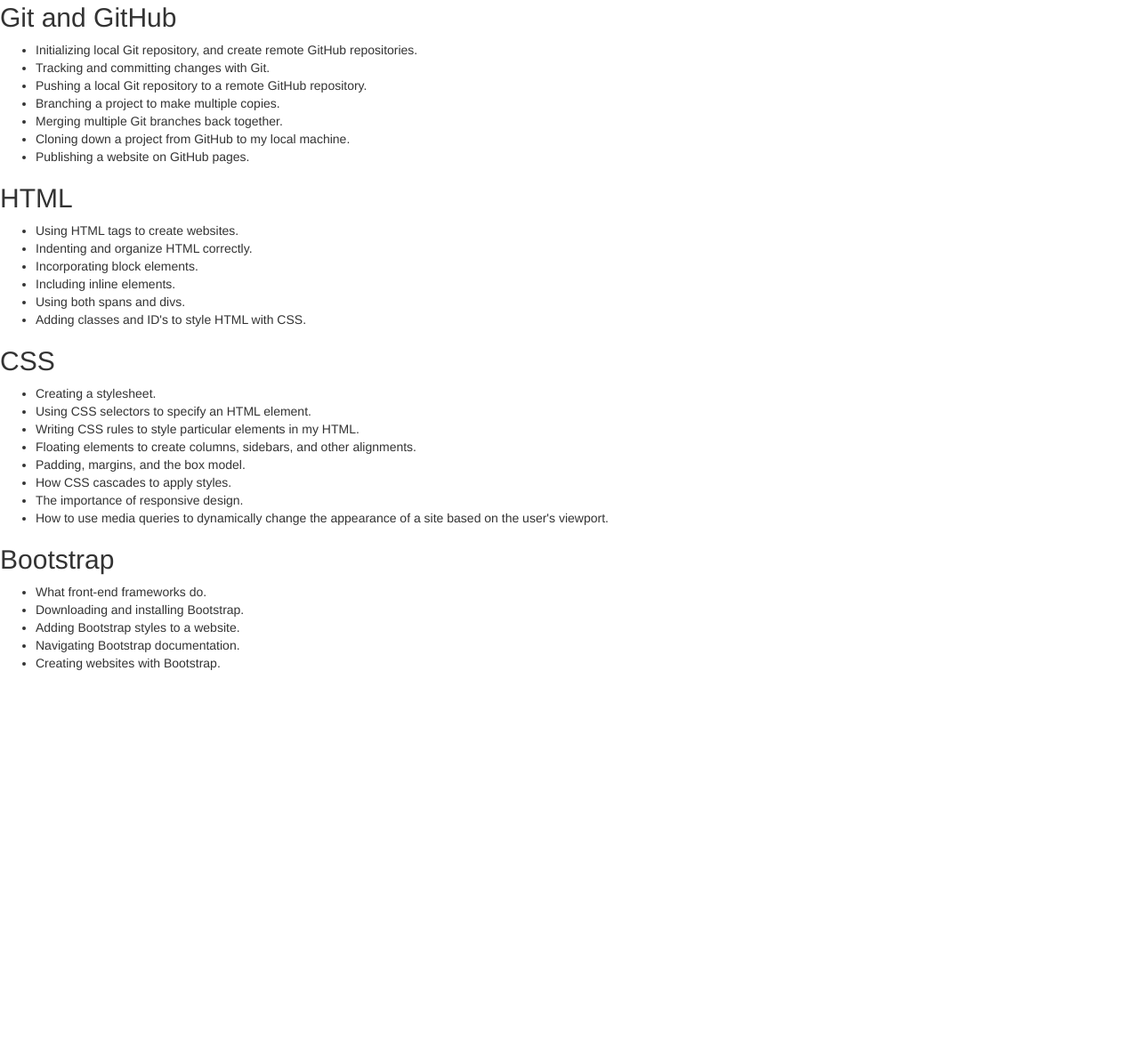
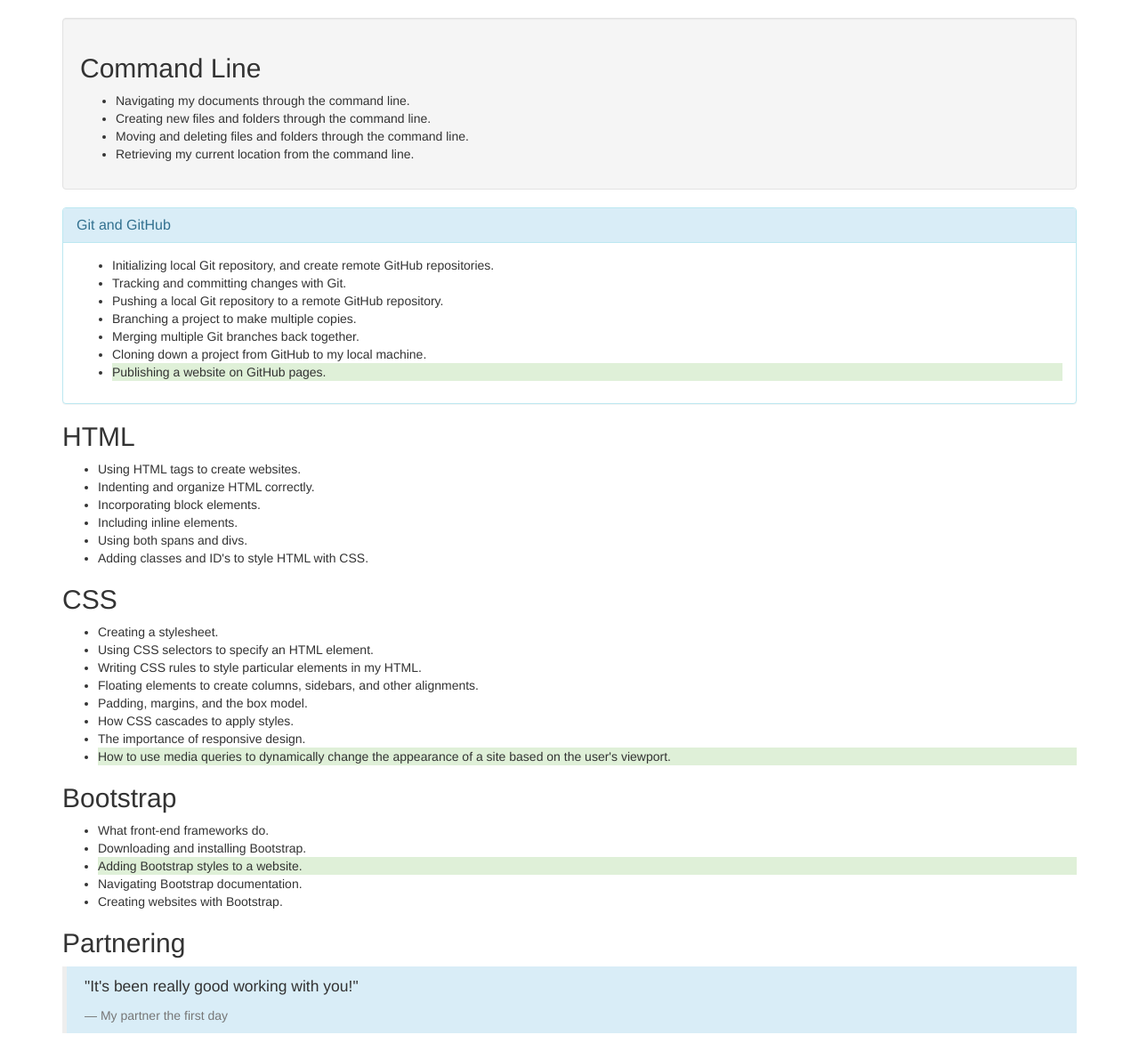
Before and after one commit to burentop/week-in-review, a plain HTML site: page index.html in a window 1280 px wide. Shown: the part 250-1431 px from the top of the page at 89% size. Before the commit the page ends 1015 px from the top, so only its background shows below. Drawn offline with Linux system fonts and the light colour scheme.

Commit message:
add bootstrap elements.

```diff
--- a/index.html
+++ b/index.html
@@ -5,10 +5,14 @@
     <link rel="stylesheet" href="css/bootstrap.min.css" type="text/css">
   </head>
   <body>
+    <div class="container">
+      <div class="jumbotron">
         <h1>My First Week at Epicodus</h1>
         <p>
           I've almost finished my first week at Epicodus. Here are some of the things I've learned so far:
         </p>
+      </div>
+      <div class="well">
         <h2>Command Line</h2>
         <ul>
           <li>Navigating my documents through the command line.</li>
@@ -16,7 +20,12 @@
           <li>Moving and deleting files and folders through the command line.</li>
           <li>Retrieving my current location from the command line.</li>
         </ul>
-    <h2>Git and GitHub</h2>
+      </div>
+      <div class="panel panel-info">
+        <div class="panel-heading">
+          <h2 class="panel-title">Git and GitHub</h2>
+        </div>
+        <div class="panel-body">
           <ul>
             <li>Initializing local Git repository, and create remote GitHub repositories.</li>
             <li>Tracking and committing changes with Git.</li>
@@ -24,8 +33,10 @@
             <li>Branching a project to make multiple copies.</li>
             <li>Merging multiple Git branches back together.</li>
             <li>Cloning down a project from GitHub to my local machine.</li>
-      <li>Publishing a website on GitHub pages.</li>
+            <li class="bg-success">Publishing a website on GitHub pages.</li>
           </ul>
+        </div>
+      </div>
       <h2>HTML</h2>
       <ul>
         <li>Using HTML tags to create websites.</li>
@@ -44,15 +55,21 @@
         <li>Padding, margins, and the box model.</li>
         <li>How CSS cascades to apply styles.</li>
         <li>The importance of responsive design.</li>
-      <li>How to use media queries to dynamically change the appearance of a site based on the user's viewport.</li>
+        <li class="bg-success">How to use media queries to dynamically change the appearance of a site based on the user's viewport.</li>
       </ul>
       <h2>Bootstrap</h2>
       <ul>
         <li>What front-end frameworks do.</li>
         <li>Downloading and installing Bootstrap.</li>
-      <li>Adding Bootstrap styles to a website.</li>
+        <li class="bg-success">Adding Bootstrap styles to a website.</li>
         <li>Navigating Bootstrap documentation.</li>
         <li>Creating websites with Bootstrap.</li>
       </ul>
+      <h2>Partnering</h2>
+      <blockquote class="bg-info">
+        <p>"It's been really good working with you!"</p>
+        <footer>My partner the first day</footer>
+      </blockquote>
+    </div>
   </body>
 </html>
```
Lines whose indentation alone changed are shown as unchanged.
